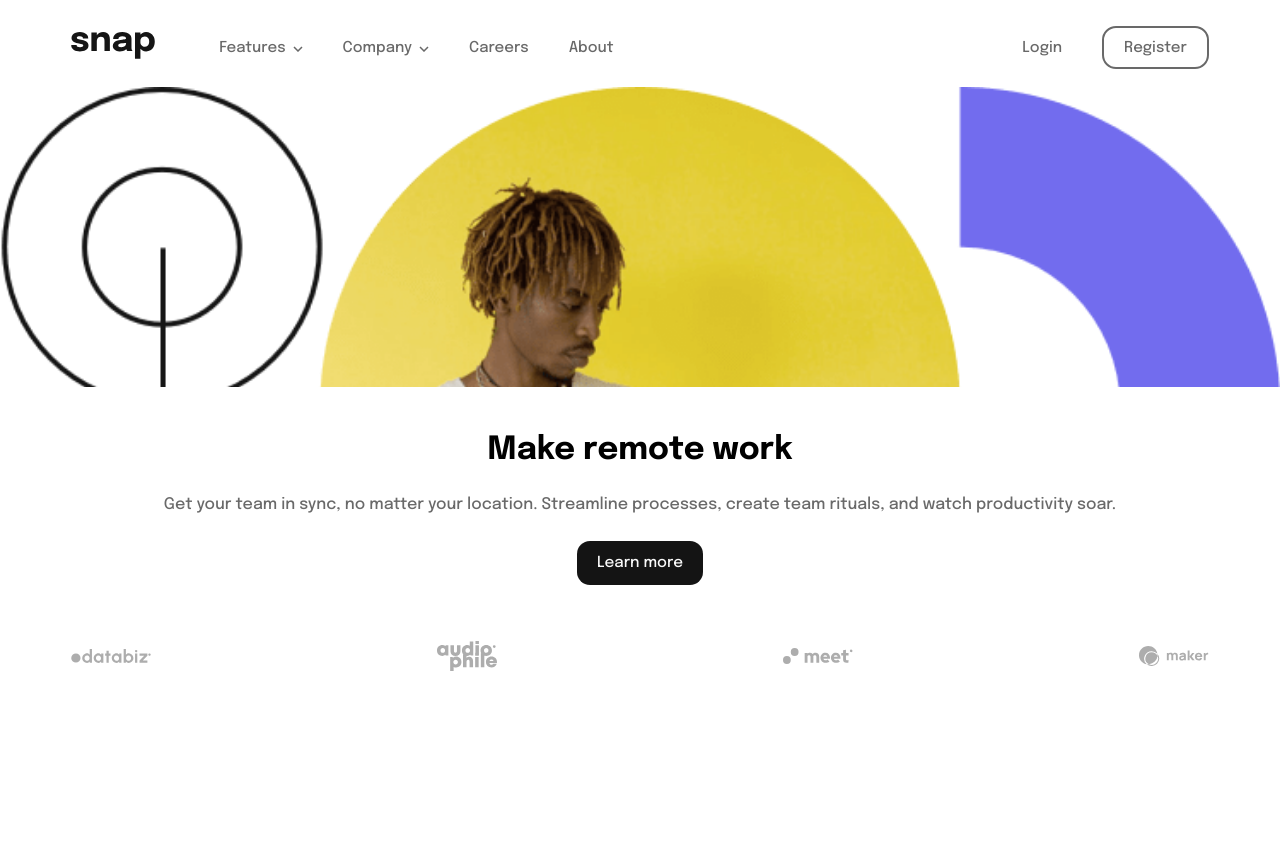
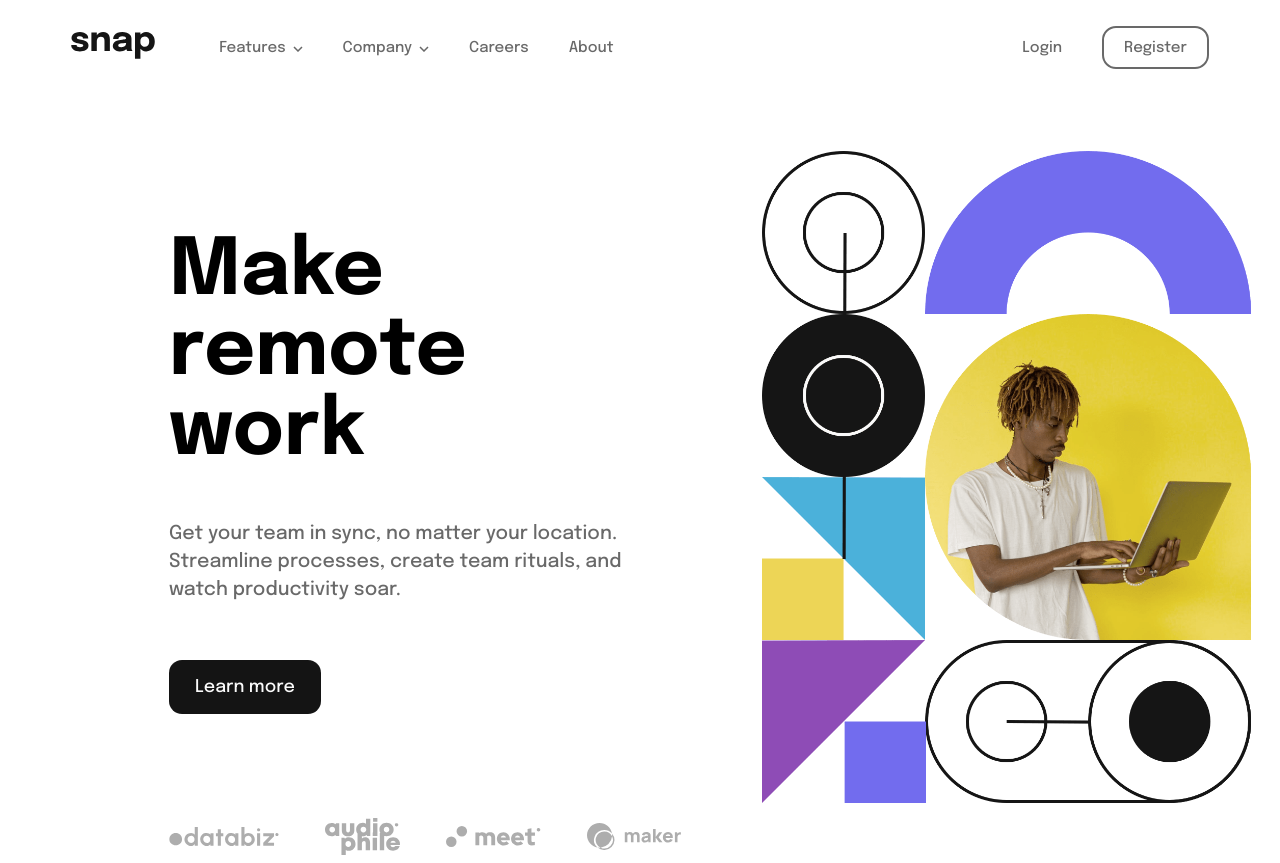
Before and after one commit to jordanr2m/remote-work-homepage, a React (Create React App) app: page / in a window 1280 px wide. Before the commit the page ends 800 px from the top, so only its background shows below. Built offline with nearby package versions, Linux system fonts and the light colour scheme.

Commit message:
Working on desktop styles for homepage component.

```diff
--- a/src/components/homepage/Homepage.css
+++ b/src/components/homepage/Homepage.css
@@ -1,8 +1,14 @@
 .hero-img {
     background-image: url(../../assets/image-hero-mobile.png);
-    background-size: cover;
+    background-size: 100%;
+    background-repeat: no-repeat;
     height: 300px;
-    margin: 0 -0.5rem;
+    margin: 0 -1.5rem;
+}
+
+.text-wrapper {
+    width: 90%;
+    margin: 0 auto;
 }
 
 .content {
@@ -11,7 +17,7 @@
 
 .content h1 {
     font-size: 2rem;
-    padding-top: 1.25rem;
+    padding-top: 1rem;
 }
 
 .content p {
@@ -31,6 +37,13 @@ button.learn-more {
     margin-top: 0.5rem;
 }
 
+button.learn-more:hover {
+    cursor: pointer;
+    background-color: transparent;
+    color: var(--dark-grey);
+    border: 2px solid var(--dark-grey);
+}
+
 .endorsement-icons {
     display: flex;
     align-items: center;
@@ -41,9 +54,6 @@ button.learn-more {
 .endorsement-icons img {
     flex: 1;
     max-width: 80px;
-}
-
-.endorsement-icons img {
     padding-left: 10px;
 }
 
@@ -58,9 +68,82 @@ img[alt="audiophile"] {
 
 /* Media Query - TABLETS */
 @media screen and (min-width: 675px) {
+    .hero-img {
+        height: 50vh;
+    }
+
+    .endorsement-icons img {
+        max-width: 100px;
+    }
+
+    img[alt="audiophile"] {
+        max-width: 90px; /* Account for size difference */
+    }
+}
+
+/* Media Query - DESKTOP */
+@media screen and (min-width: 1025px) {
+    section.homepage {
+        display: flex;
+        justify-content: center;
+        height: 100%;
+        margin: 4rem auto 0 auto;
+    }
+
+    .content {
+        order: 1;
+        flex-basis: 60%;
+        text-align: left;
+        display: flex;
+        flex-flow: column wrap;
+        justify-content: center;
+    }
+
+    .text-wrapper {
+        width: 70%;
+        margin-right: 5rem;
+    }
+
+    .content h1 {
+        font-size: 4.9rem;
+        margin-bottom: 3rem;
+    }
+
+    .content p {
+        font-size: 1.2rem;
+        line-height: 1.75rem;
+        margin-top: 0;
+        margin-bottom: 3rem;
+    }
+
+    button.learn-more {
+        font-size: 1.1rem;
+        padding: 1rem 1.5rem;
+        align-self: flex-start;
+        margin-bottom: 3rem;
+    }
+
+    .endorsement-icons img {
+        max-width: 110px;
+        padding-left: 15px;
+    }
+
+    img[alt="audiophile"] {
+        max-width: 90px; /* Account for size difference */
+    }
+
+    .endorsement-icons img:first-child {
+        padding-left: 0; /* remove padding from first icon */
+    }
+
+    .hero-img {
+        background-image: url(../../assets/image-hero-desktop.png);
+        background-size: contain;
+        margin: 0;
+        height: auto;
+        flex-basis: 40%;
+        order: 2;
+    }
+
 
 }
-
-@media screen and (min-width: 915px) {
-
-}
--- a/src/components/homepage/Homepage.js
+++ b/src/components/homepage/Homepage.js
@@ -10,16 +10,18 @@ const Homepage = () => {
         <section className="homepage">
             <div className="hero-img"></div>
 
-            <main className="content wrapper">
-                <h1>Make remote work</h1>
-                <p>Get your team in sync, no matter your location. Streamline processes, create team rituals, and watch productivity soar.</p>
-                <button className="learn-more">Learn more</button>
+            <main className="content">
+                <div className="text-wrapper">
+                    <h1>Make remote work</h1>
+                    <p>Get your team in sync, no matter your location. Streamline processes, create team rituals, and watch productivity soar.</p>
+                    <button className="learn-more">Learn more</button>
 
-                <div className="endorsement-icons">
-                    <img src={databiz} alt="databiz"/>
-                    <img src={audiophile} alt="audiophile"/>
-                    <img src={meet} alt="meet"/>
-                    <img src={maker} alt="maker"/>
+                    <div className="endorsement-icons">
+                        <img src={databiz} alt="databiz" />
+                        <img src={audiophile} alt="audiophile" />
+                        <img src={meet} alt="meet" />
+                        <img src={maker} alt="maker" />
+                    </div>
                 </div>
             </main>
         </section>
--- a/src/components/navbar/Navbar.css
+++ b/src/components/navbar/Navbar.css
@@ -18,6 +18,23 @@ html {
     right: 1rem;
 }
 
+.menu-icons button {
+    border: none;
+    background-color: transparent;
+}
+
+button.open-icon {
+    background-image: url(../../assets/icon-menu.svg);
+    height: 18px;
+    width: 30px;
+}
+
+button.close-icon {
+    background-image: url(../../assets/icon-close-menu.svg);
+    height: 27px;
+    width: 27px;
+}
+
 .nav-links {
     display: none;
 }
@@ -33,7 +50,7 @@ a:hover {
 }
 
 /* Media Queries - DESKTOP styles */
-@media screen and (min-width: 915px) {
+@media screen and (min-width: 1025px) {
     .logo {
         padding: 1.5rem 0;
     }
--- a/src/components/navbar/Navbar.js
+++ b/src/components/navbar/Navbar.js
@@ -2,8 +2,8 @@ import "./Navbar.css";
 import { useState } from "react";
 // Import images
 import logo from "../../assets/logo.svg";
-import menuIcon from "../../assets/icon-menu.svg";
-import closeIcon from "../../assets/icon-close-menu.svg";
+// import menuIcon from "../../assets/icon-menu.svg";
+// import closeIcon from "../../assets/icon-close-menu.svg";
 
 const Navbar = () => {
     const [showMenu, setShowMenu] = useState(false);
@@ -53,9 +53,11 @@ const Navbar = () => {
             {/* Div to hold hamburger icon and close icon */}
             <div className='menu-icons' onClick={toggleMenu}>
                 {showMenu ? (
-                    <img src={closeIcon} alt="close menu" />
+                    // <img src={closeIcon} alt="close menu" />
+                    <button className="close-icon"></button>
                 ) : (
-                    <img src={menuIcon} alt="open menu" />
+                    // <img src={menuIcon} alt="open menu" />
+                    <button className="open-icon"></button>
                 )}
             </div>
         </nav>
```
